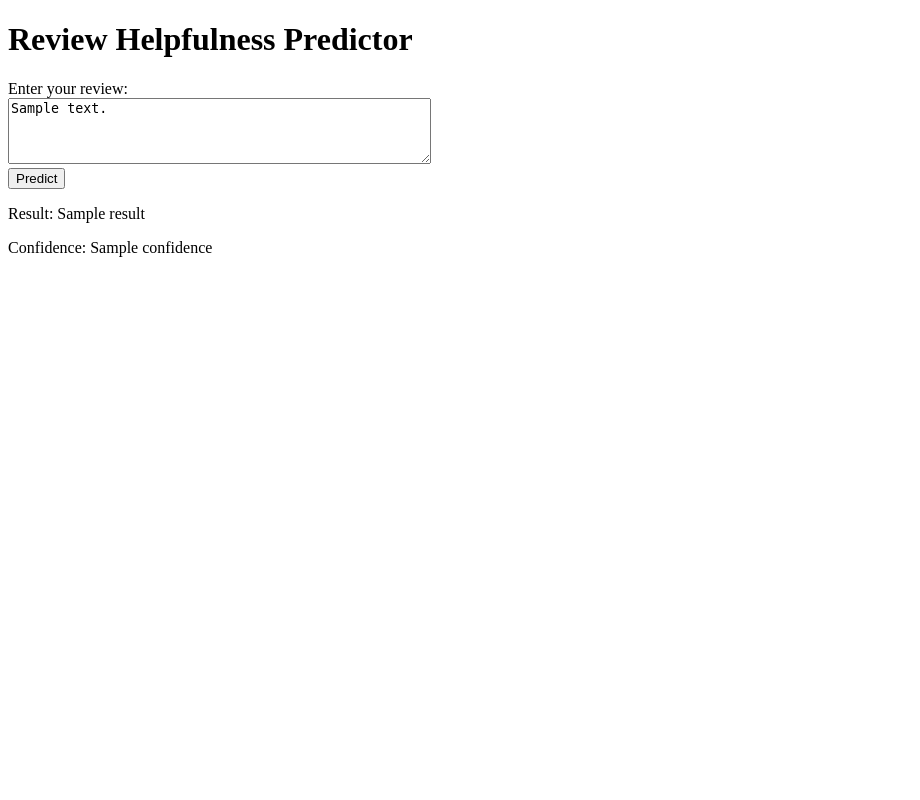
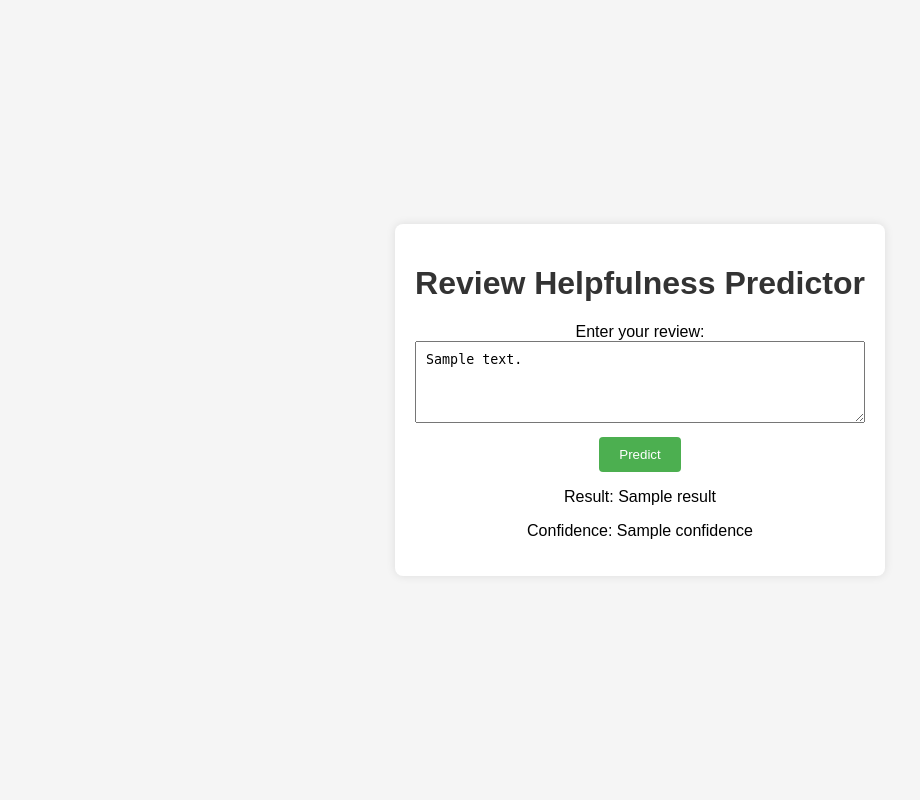
Before and after one commit to bakenq/ASAI, a Flask app: template WebInterface/templates/index.html in a window 1280 px wide. Shown: the whole page, without its empty margins (0-920 px from the left). Run offline with Flask 3, Linux system fonts and the light colour scheme; the template is opened without the code that fills it: most values are stand-ins (such as "Sample title", 1, 10 or a date in 2020).

Commit message:
added css to WebInterface

```diff
--- /dev/null
+++ b/WebInterface/static/styles.css
@@ -0,0 +1,59 @@
+body {
+    font-family: Arial, sans-serif;
+    background-color: #f5f5f5;
+    margin: 0;
+    display: flex;
+    align-items: center;
+    justify-content: center;
+    height: 100vh;
+}
+
+.container {
+    background-color: #fff;
+    padding: 20px;
+    border-radius: 8px;
+    box-shadow: 0 0 10px rgba(0, 0, 0, 0.1);
+    text-align: center;
+}
+
+h1 {
+    color: #333;
+}
+
+form {
+    margin-top: 20px;
+}
+
+textarea {
+    width: 100%;
+    padding: 10px;
+    box-sizing: border-box;
+    margin-bottom: 10px;
+}
+
+input[type="submit"] {
+    background-color: #4caf50;
+    color: white;
+    padding: 10px 20px;
+    border: none;
+    border-radius: 4px;
+    cursor: pointer;
+}
+
+input[type="submit"]:hover {
+    background-color: #45a049;
+}
+
+h2 {
+    margin-top: 20px;
+    color: #333;
+}
+
+ul {
+    list-style: none;
+    padding: 0;
+}
+
+li {
+    margin-bottom: 10px;
+}
--- a/WebInterface/templates/index.html
+++ b/WebInterface/templates/index.html
@@ -4,8 +4,10 @@
     <meta charset="UTF-8">
     <meta name="viewport" content="width=device-width, initial-scale=1.0">
     <title>Review Helpfulness Predictor</title>
+    <link rel="stylesheet" href="{{ url_for('static', filename='styles.css') }}">
 </head>
 <body>
+    <div class="container">
         <h1>Review Helpfulness Predictor</h1>
         <form action="/predict" method="post">
             <label for="review">Enter your review:</label><br>
@@ -16,5 +18,6 @@
             <p>Result: {{ result }}</p>
             <p>Confidence: {{ confidence }}</p>
         {% endif %}
+    </div>
 </body>
 </html>
```
Lines whose indentation alone changed are shown as unchanged.
